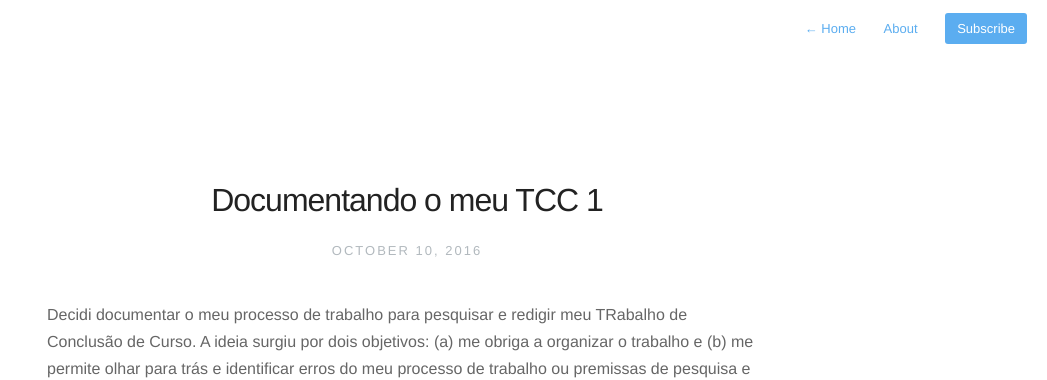
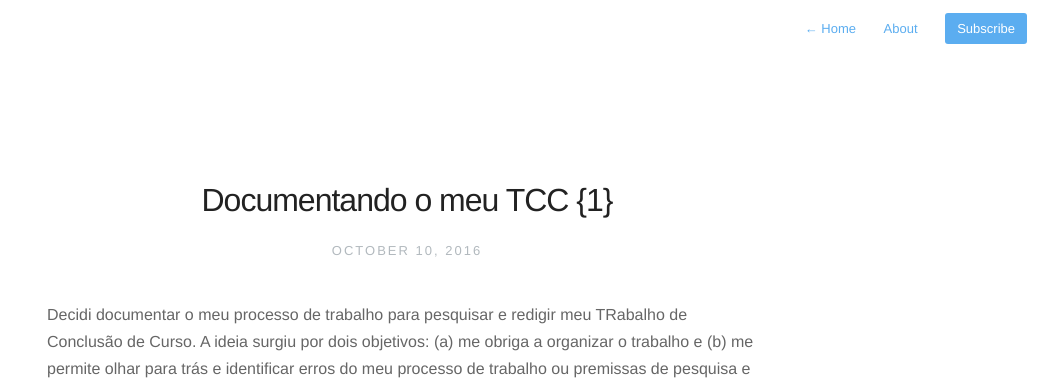
Before and after one commit to wramalho/wramalho.github.io, a Jekyll site: the page built from _posts/2016-10-10-documentando_o_meu_TCC_1.md, in a window 1280 px wide. Shown: the top 380 px of the page, without its empty margins (233-1280 px from the left). Built offline with Jekyll 4.4.1, drawn with Linux system fonts in a browser that asks for light colours.

Commit message:
#10
correção na formatação

```diff
--- a/_posts/2016-10-10-documentando_o_meu_TCC_1.md
+++ b/_posts/2016-10-10-documentando_o_meu_TCC_1.md
@@ -1,6 +1,6 @@
 ---
 layout: post
-title: Documentando o meu TCC 1
+title: Documentando o meu TCC {1}
 ---
 
 
```
